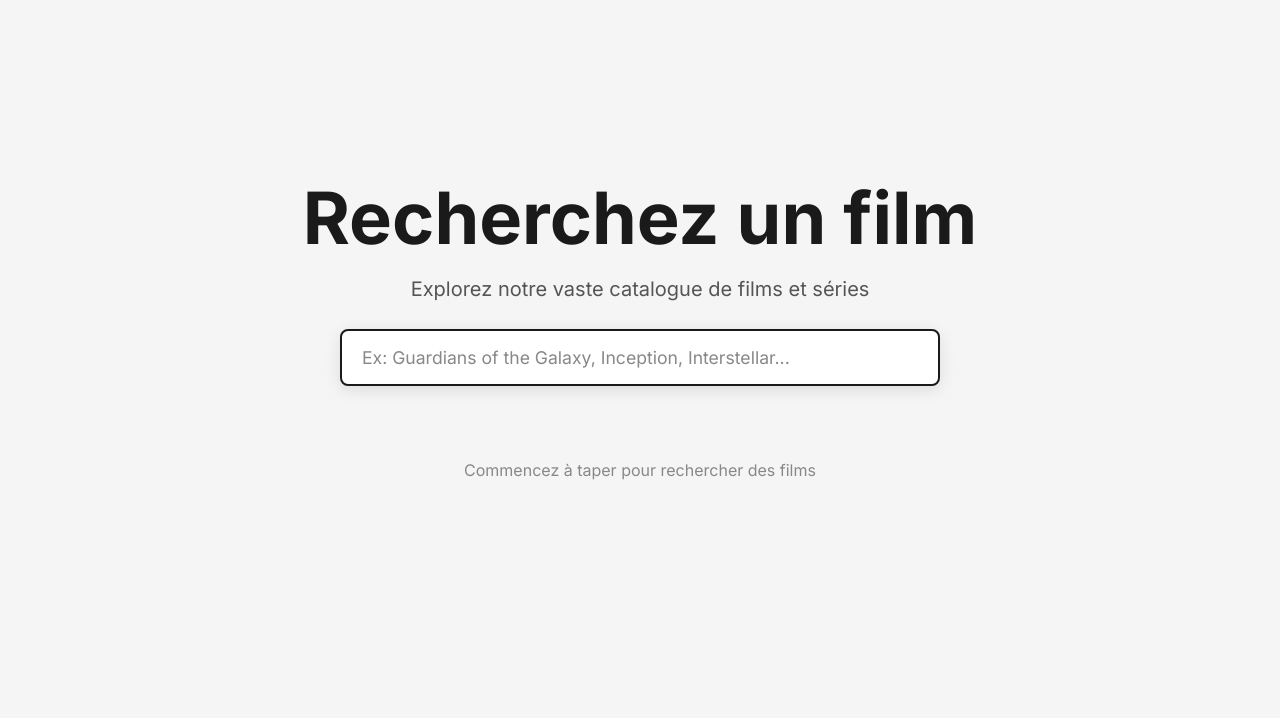
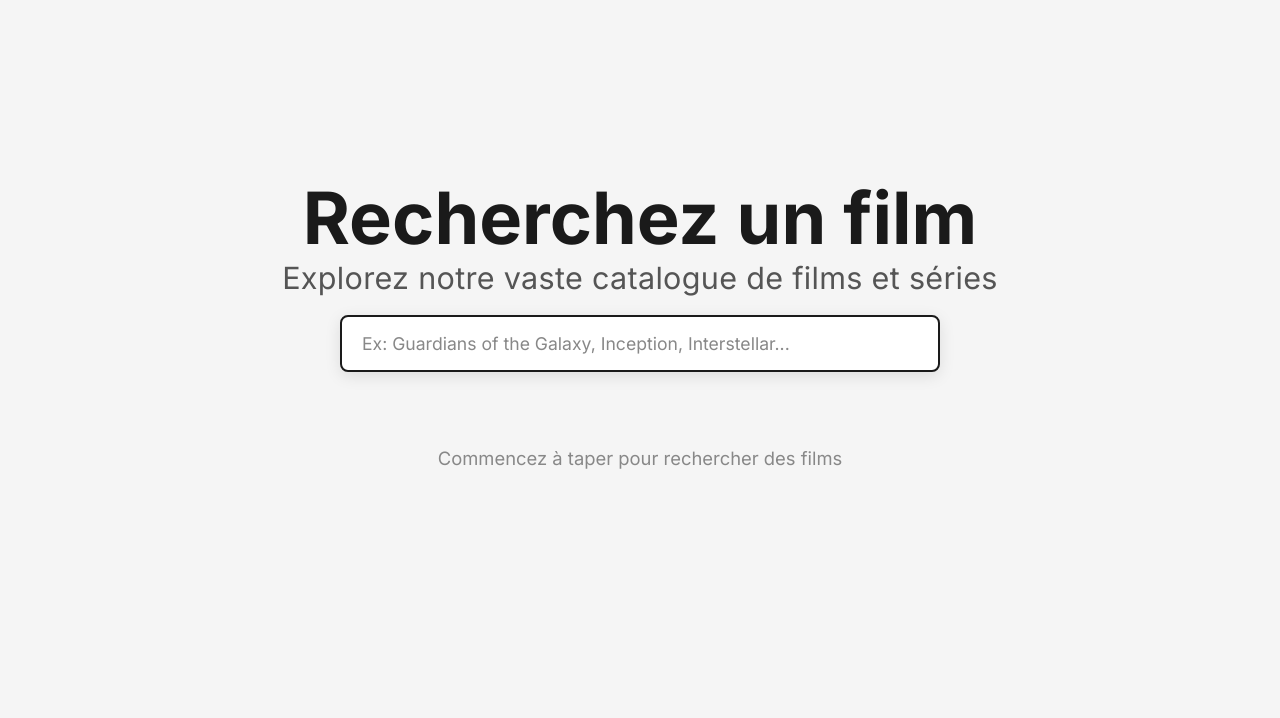
Before and after one commit to tc240893/Spectre, a website with bundled scripts: page search.html in a window 1280 px wide. Shown: the part 82-800 px from the top of the page. Built offline with nearby package versions, Linux system fonts and the light colour scheme.

Commit message:
style: refine search header styling

```diff
--- a/src/css/style.css
+++ b/src/css/style.css
@@ -468,55 +468,62 @@ select {
 
 .search-page-header {
   text-align: center;
-  margin-bottom: clamp(1.5rem, 3vh, 2rem);
+  margin-bottom: clamp(0.75rem, 1.5vh, 1rem);
   width: 100%;
   transition: margin-bottom 0.6s ease;
 }
 
 .search-page-container.has-results .search-page-header {
-  margin-bottom: clamp(1rem, 2vh, 1.5rem);
+  margin-bottom: clamp(0.5rem, 1vh, 0.75rem);
 }
 
 .search-page-header h1 {
   font-size: clamp(2.5rem, 8vw, 4.5rem);
   margin-top: 0;
-  margin-bottom: clamp(0.5rem, 2vh, 1rem);
-  line-height: 1.1;
+  margin-bottom: clamp(0.5rem, 1vh, 0.75rem);
+  line-height: 0.8;
   font-weight: 700;
   transition: font-size 0.6s ease, margin-bottom 0.6s ease;
 }
 
 .search-page-container.has-results .search-page-header h1 {
   font-size: clamp(2rem, 6vw, 3rem);
-  margin-bottom: clamp(0.25rem, 1vh, 0.5rem);
+  margin-bottom: clamp(0.25rem, 0.75vh, 0.4rem);
 }
 
 .search-page-header p {
-  font-size: clamp(1rem, 2.5vw, 1.25rem);
-  max-width: 45rem;
+  font-size: clamp(1.125rem, 2.75vw, 1.91rem);
+  max-width: 55rem;
   margin: 0 auto;
-  transition: font-size 0.6s ease, opacity 0.6s ease;
+  transition: font-size 0.6s ease, opacity 0.6s ease, max-width 0.6s ease;
+  letter-spacing: 0.01em;
 }
 
 .search-page-container.has-results .search-page-header p {
-  font-size: clamp(0.875rem, 2vw, 1rem);
+  font-size: clamp(0.9rem, 2.25vw, 1.0625rem);
   opacity: 0.8;
+  max-width: 45rem;
 }
 
 .search-input-container {
   max-width: clamp(20rem, 90vw, 37.5rem);
   width: 100%;
   margin: 0 auto 2.5rem;
-  transition: margin-bottom 0.6s ease;
+  transition: margin-bottom 0.6s ease, margin-top 0.6s ease;
 }
 
 .search-page-container.has-results .search-input-container {
   margin-bottom: 1.5rem;
+  margin-top: clamp(0.5rem, 1vh, 0.75rem);
 }
 
 .search-grid {
   width: 100%;
   margin-top: 2rem;
+}
+
+.search-grid p {
+  font-size: clamp(1rem, 2.5vw, 1.15rem);
 }
 
 .search-input {
```
